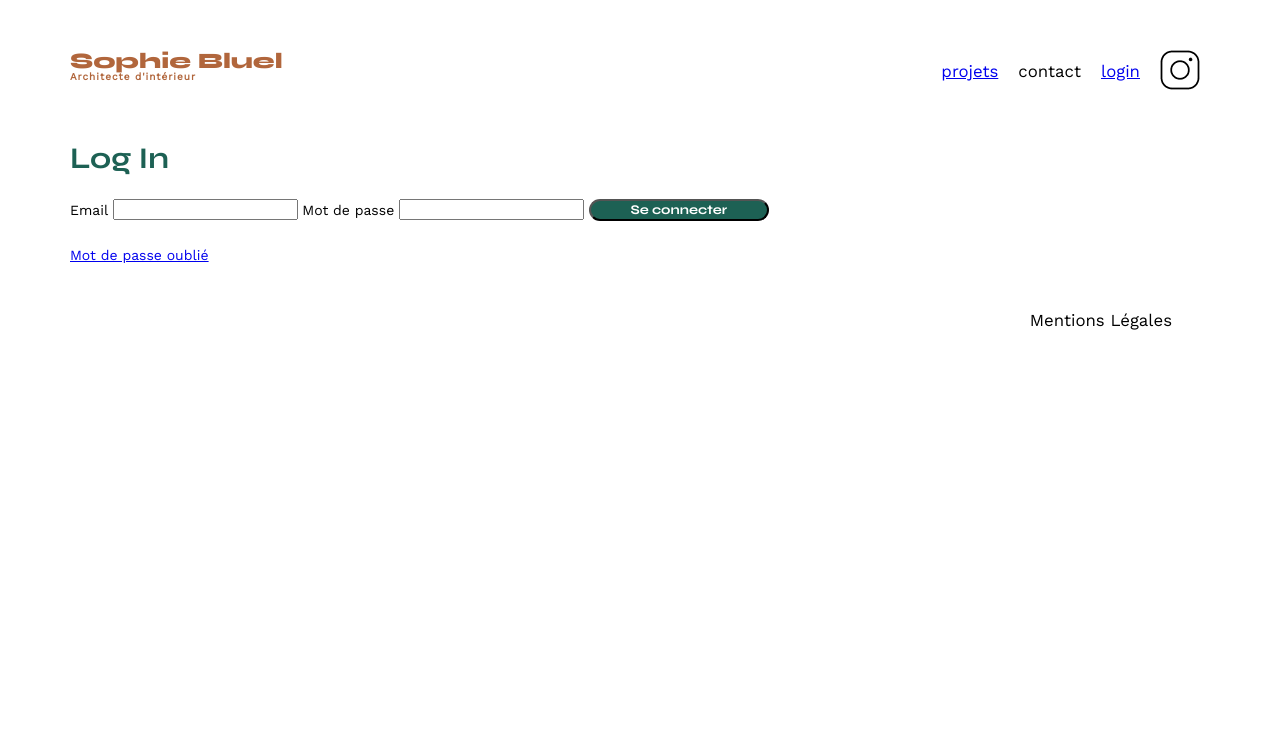
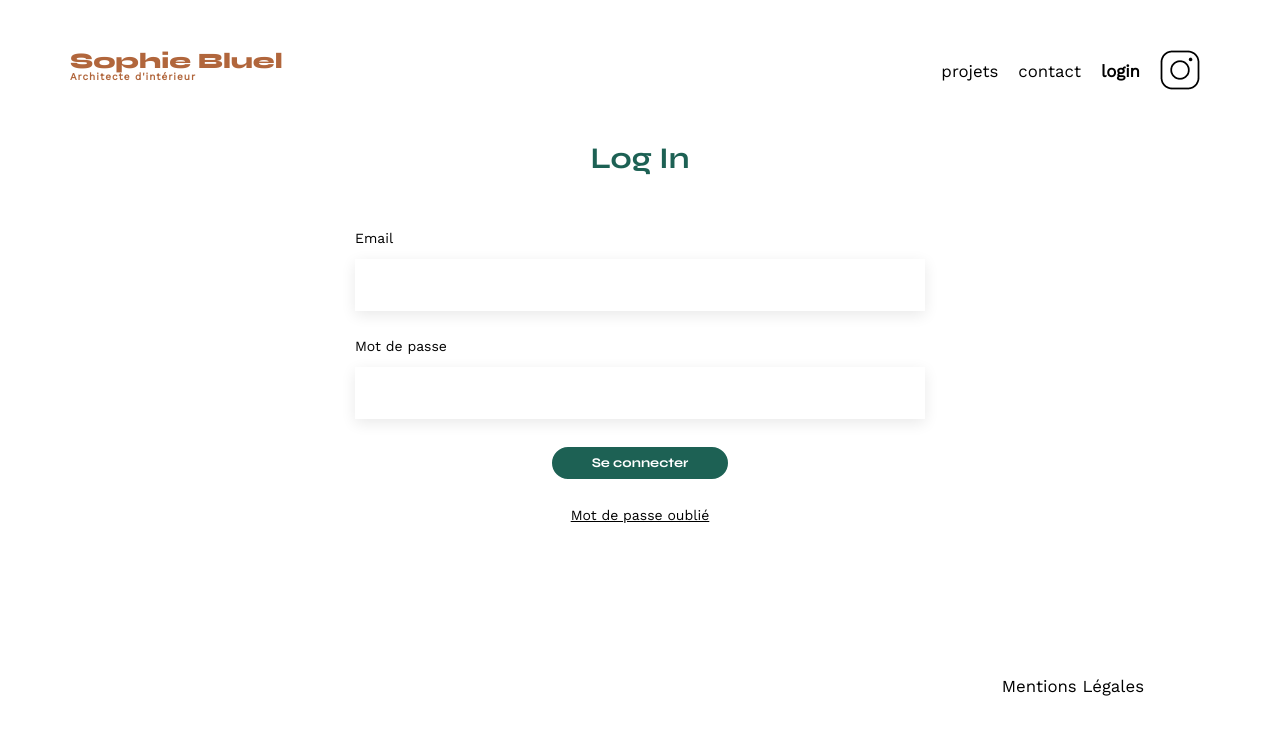
Before and after one commit to Arryyl/ProjetSophieBruel-3, a plain HTML site: page FrontEnd/login.html in a window 1280 px wide. Drawn offline with nearby package versions, Linux system fonts and the light colour scheme; files whose address does not match are found by name.

Commit message:
ajout css login

```diff
--- a/FrontEnd/assets/style.css
+++ b/FrontEnd/assets/style.css
@@ -204,6 +204,7 @@ li:hover {
   text-align: center;
   margin-bottom: 1em;
 }
+/* AJOUT filtres et gallerie */
 .filtres {
   display: flex;
   justify-content: center;
@@ -236,10 +237,129 @@ li:hover {
   grid-column-gap: 20px;
   grid-row-gap: 20px;
 }
-
 .gallery img {
   width: 100%;
 }
+/* AJOUT Log in*/
+
+/* changements rapides */
+.projets,
+.login {
+  color: black;
+  text-decoration: none;
+}
+.projets:hover,
+.login:hover {
+  color: #b1663c;
+}
+.loginin {
+  color: black;
+  font-weight: 700;
+  text-decoration: none;
+}
+/**/
+
+#login {
+  width: 50%;
+  margin: auto;
+}
+
+#login > * {
+  text-align: center;
+}
+
+#login h2 {
+  margin-bottom: 20px;
+}
+
+#login form {
+  text-align: left;
+  margin-top: 30px;
+  display: flex;
+  flex-direction: column;
+}
+
+#login input:not(.button) {
+  height: 50px;
+  font-size: 1.2em;
+  border: none;
+  box-shadow: 0px 4px 14px rgba(0, 0, 0, 0.09);
+}
+
+#login label {
+  margin: 2em 0 1em 0;
+}
+
+#login textarea {
+  border: none;
+  box-shadow: 0px 4px 14px rgba(0, 0, 0, 0.09);
+}
+#login {
+  padding-bottom: 100px;
+}
+#login a {
+  color: inherit;
+}
+main input[type="submit"] {
+  font-family: "Syne";
+  font-weight: 700;
+  color: white;
+  background-color: #1d6154;
+  margin: 2em auto;
+  height: 36px;
+}
+button,
+.cursor {
+  cursor: pointer;
+}
+footer {
+  background: white;
+}
+footer nav ul {
+  display: flex;
+  justify-content: flex-end;
+  padding: 2em;
+  margin: 0px;
+}
+
+.btn {
+  cursor: pointer;
+  border-radius: 60px;
+  border: 1px solid #1d6154;
+  height: 36px;
+  padding-inline: 25px;
+  font-family: "Syne";
+  color: #1d6154;
+  background-color: transparent;
+}
+.selected {
+  background-color: #1d6154;
+  color: white;
+}
+.button {
+  cursor: pointer;
+  border-radius: 60px;
+  height: 36px;
+  width: 180px;
+  font-family: "Syne";
+  color: #fff;
+  background-color: #1d6154;
+  display: flex;
+  justify-content: center;
+  align-items: center;
+  margin: 0 auto;
+  margin-top: 30px;
+  margin-bottom: 20px;
+  border: 2px solid #fff;
+}
+
+.button:hover {
+  background-color: #fff;
+  color: #1d6154;
+  border: 2px solid #1d6154;
+}
+
+/* */
 #contact {
   width: 50%;
   margin: auto;
--- a/FrontEnd/login.html
+++ b/FrontEnd/login.html
@@ -19,9 +19,9 @@
       <h1>Sophie Bluel <span>Architecte d'intérieur</span></h1>
       <nav>
         <ul>
-          <li><a href="./index.html">projets</a></li>
+          <li><a class="projets" href="./index.html">projets</a></li>
           <li>contact</li>
-          <li><a class="login" href="./login.html">login</a></li>
+          <li><a class="loginin" href="./login.html">login</a></li>
           <li><img src="./assets/icons/instagram.png" alt="Instagram" /></li>
         </ul>
       </nav>
```
